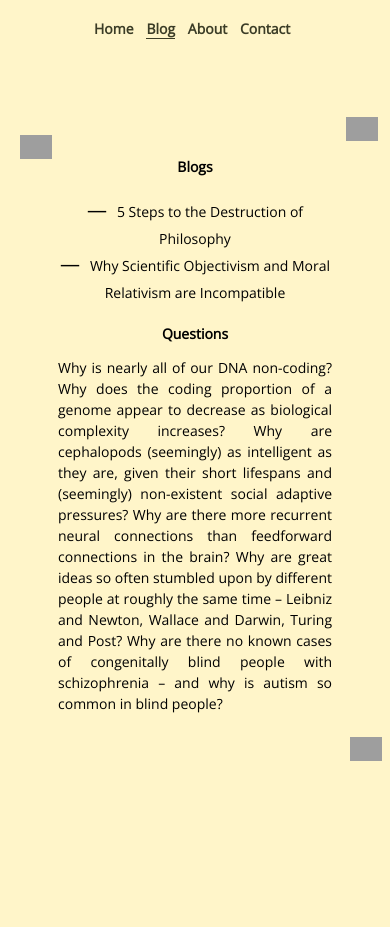
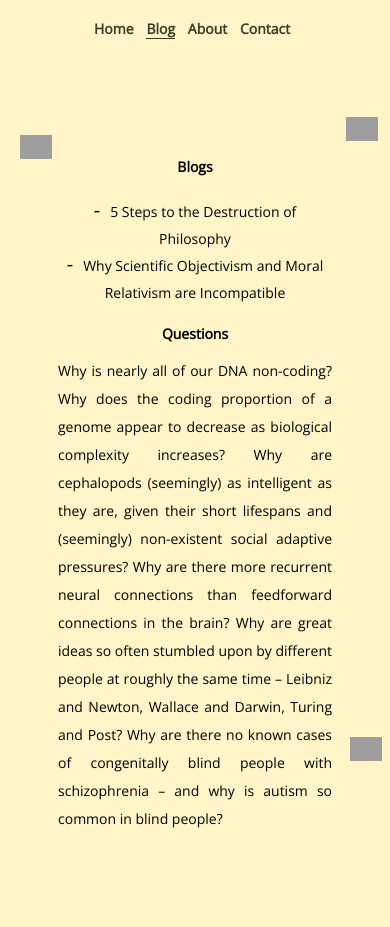
Before and after one commit to richardofarrell/richardofarrell.github.io, a Jekyll site: the page built from blog-list.md, in a window 390 px wide. Built offline with Jekyll 4.4.1, drawn with Linux system fonts in a browser that asks for light colours; grey boxes are pictures that could not be loaded.

Commit message:
Update default.html

```diff
--- a/_layouts/default.html
+++ b/_layouts/default.html
@@ -15,8 +15,8 @@
 
         main {
             font-family: 'Open Sans', sans-serif;
-            font-size: clamp(20px, 4vw, 36px);/* Adjust the desired font size */
-            margin: 0 clamp(50px, 5vw + 30px, 150px) clamp(100px, 15vw + 30px, 325px);
+            font-size: clamp(20px, 4vw, 28px);/* Adjust the desired font size */
+            margin: 0 clamp(50px, 5vw + 30px, 150px) clamp(100px, 15vw + 30px, 225px); /* Updated margin */
             margin-top: 6em;
             text-align: center; /* Center align the content */
         }
@@ -85,7 +85,7 @@
          p {
             font-family: 'Open Sans', sans-serif;
             font-size: clamp(14px, 1.8vw, 20px); /* Adjust the desired font size */
-            line-height: 1.5; /* Set line height to 1.5 */
+            line-height: 2; /* Set line height to 1.5 */
             text-align: justify;
         }
 
@@ -108,7 +108,7 @@
 
         /* Change list item prefix to emdash */
         ul li:before {
-            content: "—";
+            content: "-";
             padding-right: 0.5em;
         }
 
```
